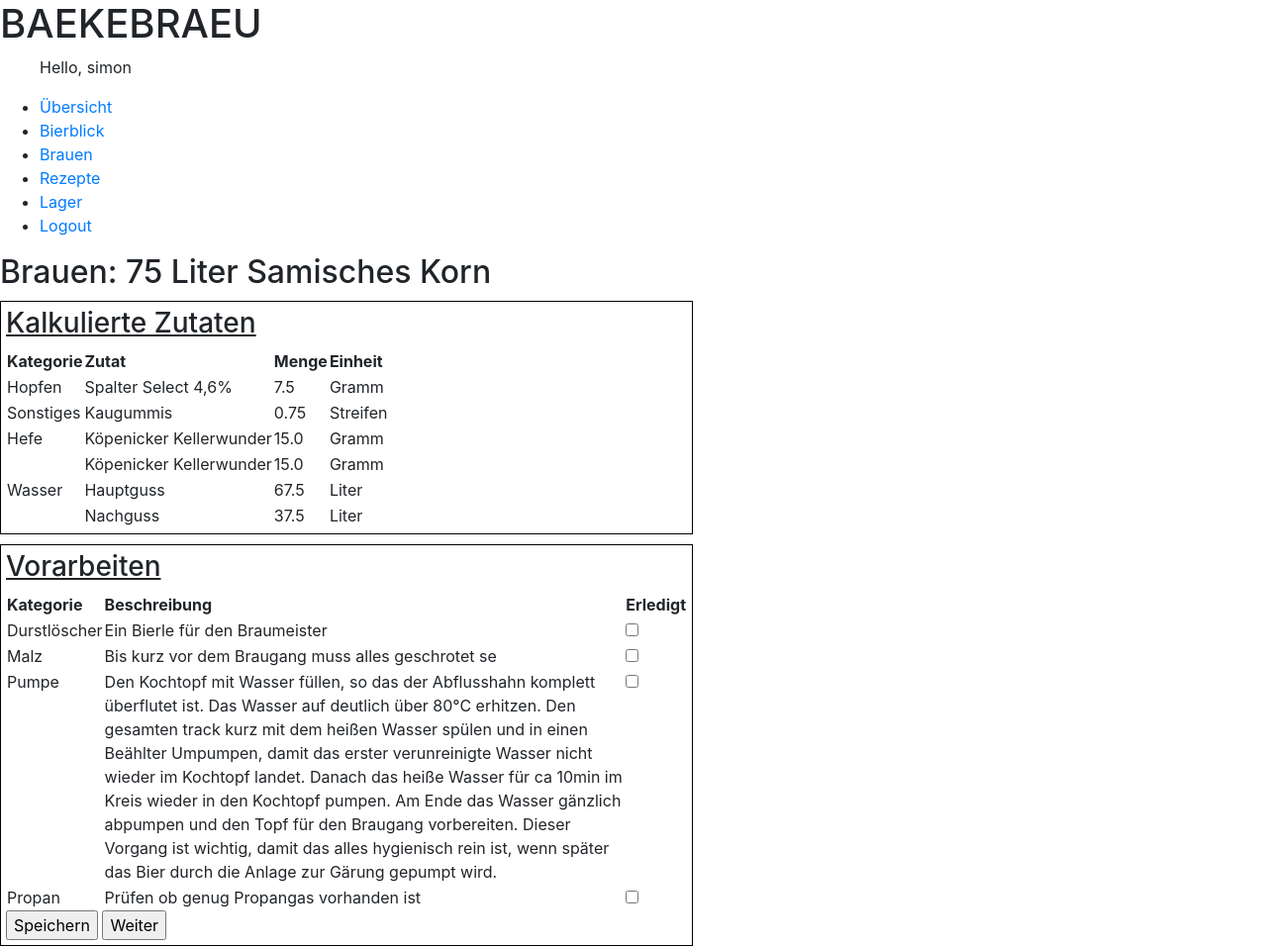
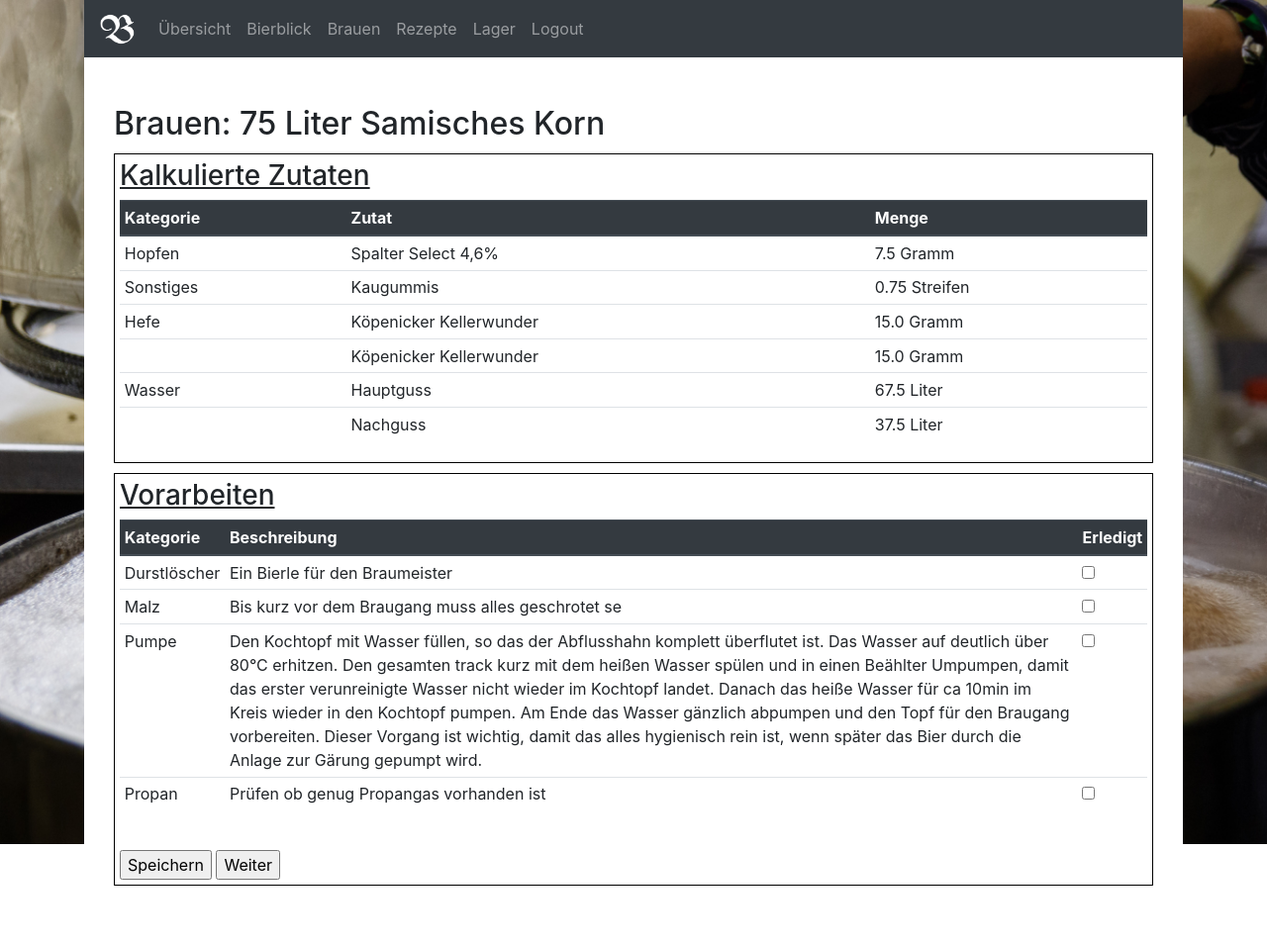
Before and after one commit to honigwald/rathsnetz, a Django app: page /brewing/6/ in a window 1280 px wide. Shown: the whole page at 99% size. After the commit the page ends 895 px from the top, so only its background shows below. Run offline with Django 3.2, Linux system fonts and the light colour scheme; a user stored in the database is signed in; data comes from the database, SQL or seed files in the repository; both versions use the stored data as it was after the commit; some libraries are stand-ins or nearby versions.

Commit message:
working at frontend.

```diff
--- a/brewery/models.py
+++ b/brewery/models.py
@@ -22,8 +22,9 @@ class Storage(models.Model):
     type = models.ForeignKey(Type, on_delete=models.CASCADE)
     unit = models.ForeignKey(Unit, on_delete=models.CASCADE)
     amount = models.FloatField()
-    threshold = models.IntegerField(default=-1)
-    warning = models.BooleanField(default=False)
+    threshold = models.BooleanField(default=False)
+    warning = models.IntegerField(default=-1)
+    danger = models.IntegerField(default=-1)
 
     def __str__(self):
         return self.name
--- a/brewery/templates/brewery/base.html
+++ b/brewery/templates/brewery/base.html
@@ -19,25 +19,41 @@
     <script src="https://cdn.datatables.net/1.10.22/js/jquery.dataTables.min.js"> </script>
     <script src="https://cdn.datatables.net/1.10.22/js/dataTables.bootstrap4.min.js"> </script>
 </head>
-<body>
 
-<h1>BAEKEBRAEU</h1>
-<ul>
+{% load static %}
+<body class="bg-image"
+      style="   background-image: url('{% static 'brewery/img/bg.jpg' %}');
+                background-size: 100%;
+                background-repeat: no-repeat;
+            "
+>
+    <div class="container">
+        <header>
+            <nav class="navbar navbar-expand-sm bg-dark navbar-dark navbar-fixed-top">
+                <a class="navbar-brand" href="{% url 'index' %}">
+                    <img src="{% static 'brewery/img/logo-white.png' %}" alt="Logo" style="width:35px;">
+                </a>
+                <ul class="navbar-nav">
                     {% if user.is_authenticated %}
-    <p>Hello, {{ user.username }}</p>
-        <li><a href='{% url 'index' %}'>Übersicht</a></li>
-        <li><a href='{% url 'keg' %}'>Bierblick</a></li>
-        <li><a href='{% url 'brewing_overview' %}'>Brauen</a></li>
-        <li><a href='{% url 'recipe' %}'>Rezepte</a></li>
-        <li><a href='{% url 'storage' %}'>Lager</a></li>
-        <li><a href='{% url 'logout' %}'>Logout</a></li>
+                    <li class="nav-item"><a class="nav-link " href='{% url 'index' %}'>Übersicht</a></li>
+                    <li class="nav-item"><a class="nav-link " href='{% url 'keg' %}'>Bierblick</a></li>
+                    <li class="nav-item"><a class="nav-link " href='{% url 'brewing_overview' %}'>Brauen</a></li>
+                    <li class="nav-item"><a class="nav-link " href='{% url 'recipe' %}'>Rezepte</a></li>
+                    <li class="nav-item"><a class="nav-link " href='{% url 'storage' %}'>Lager</a></li>
+                    <li class="nav-item"><a class="nav-link " href='{% url 'logout' %}'>Logout</a></li>
                     {% else %}
-    <p>Hello Anonymous</p>
-    <li><a href='{% url 'login' %}'>Login</a></li>
+                    <li class="nav-item"><a class="nav-link" href='{% url 'login' %}'>Login</a></li>
                     {% endif %}
                 </ul>
-
+            </nav>
+        </header>
+        <div class="container bg-white pt-5 pb-5">
     {% block content %}
     {% endblock content %}
+        </div>
+    </div>
+    <script>
+        $('#datatable').DataTable();
+    </script>
 </body>
 </html>
--- a/brewery/templates/brewery/brewing.html
+++ b/brewery/templates/brewery/brewing.html
@@ -1,18 +1,19 @@
 {% extends 'brewery/base.html' %}
 {% block content %}
+
+<div class="container-sm">
     <h2>Brauen: {{ charge.amount }} Liter {{ charge.recipe }}</h2>
-
     {% if charge and charge.preps_finished %}
         <u>Rezept:</u> {{ charge.recipe.name }} <br>
         <u>Menge:</u> {{ charge.amount }} Liter <br>
         <u>Braumeister:</u> {{ charge.brewmaster }}
 
-    <div style="margin-top:10px; padding:5px; max-width:700px; border:1px solid black;">
+        <div style="margin-top:10px; padding:5px; border:1px solid black;">
             <h3><u>Aktuell:</u></h3>
             <form action="" method="post">
                 {% csrf_token %}
-            <table>
-                <thead>
+                <table class="table table-sm table-hover" style="vertical-align:top;">
+                    <thead class="thead-dark">
                     <tr>
                         <th>Schritt</th> <th>Titel</th> <th>Beschreibung</th> <th>Zutaten</th> <th>Menge</th> <th>Dauer</th> <th>Notizen</th>
                     </tr>
@@ -22,9 +23,17 @@
                         <td>{{ step.step }}</td>
                         <td>{{ step.title }}</td>
                         <td>{{ step.description }}</td>
+                        {% if step.ingredient %}
                             <td>{{ step.ingredient }}</td>
                             <td>{{ step.amount }}</td>
+                        {% else %}
+                            <td></td><td></td>
+                        {% endif %}
+                        {% if step.duration %}
                             <td>{{ step.duration }}</td>
+                        {% else %}
+                            <td></td>
+                        {% endif %}
                         <td>{{ form.comment }}</td>
                     </tr>
                     </tbody>
@@ -51,9 +60,11 @@
             <br/>
         </div>
 
-    <h3>Protokoll</h3>
-    <table>
-        <thead>
+        <br><br>
+        <div style="margin-top:10px; padding:5px; border:1px solid black;">
+            <h3><u>Protokoll:</u></h3>
+            <table class="table table-sm table-hover" style="vertical-align:top;">
+                <thead class="thead-dark">
                     <tr>
                         <th>Schritt</th> <th>Titel</th> <th>Beschreibung</th> <th>Zutaten</th> <th>Menge</th> <th>Dauer</th> <th>Start</th> <th>Ende</th> <th>Notizen</th>
                     </tr>
@@ -74,14 +85,18 @@
                 {% endfor %}
                 </tbody>
             </table>
+        </div>
+
         {% elif charge and not charge.preparations %}
-<div style="margin-top:10px; padding:5px; max-width:700px; border:1px solid black;">
+        <div style="margin-top:10px; padding:5px; border:1px solid black;">
             <h3><u>Kalkulierte Zutaten</u></h3>
-    <table style="vertical-align:top;">
+            <table class="table table-sm table-hover" style="vertical-align:top;">
+                <thead class="thead-dark">
                     <tr>
-            <th>Kategorie</th><th>Zutat</th><th>Menge</th><th>Einheit</th>
+                        <th>Kategorie</th><th>Zutat</th><th>Menge</th>
                     </tr>
                 {% for key, value in ingredients.items %}
+                </thead>
                 <tr>
                     <td>{{ key }} </td>
                     {% for ingr in value %}
@@ -89,22 +104,23 @@
                             </tr><tr><td></td>
                         {% endif %}
                         <td>{{ ingr.0 }}</td>
-                <td>{{ ingr.1 }}</td>
-                <td>{{ ingr.2 }}</td>
+                        <td>{{ ingr.1 }} {{ ingr.2 }}</td>
                     {% endfor %}
                 </tr>
                 {% endfor %}
             </table>
         </div>
 
-<div style="margin-top:10px; padding:5px; max-width:700px; border:1px solid black;">
+        <div style="margin-top:10px; padding:5px; border:1px solid black;">
             <h3><u>Vorarbeiten</u></h3>
             <form action="" method="post">
                 {% csrf_token %}
-    <table align="left">
+                <table class="table table-hover table-sm">
+                    <thead class="thead-dark">
                         <tr>
                             <th>Kategorie</th><th>Beschreibung</th><th>Erledigt</th>
                         </tr>
+                    </thead>
                     {% for p, f in list %}
                     <tr style="vertical-align:top;">
                         <td>{{ p.preparation.short }}</td>
@@ -134,5 +150,6 @@
             <input type="submit" name="create" value="Erstellen">
         </form>
     {% endif %}
+</div>
 
 {% endblock content %}
--- a/rathsnetz/settings.py
+++ b/rathsnetz/settings.py
@@ -119,6 +119,7 @@ USE_TZ = True
 # https://docs.djangoproject.com/en/3.1/howto/static-files/
 
 STATIC_URL = '/static/'
+STATICFILES_DIRS = ('/home/simon/Documents/develop/develop/django/rathsnetz/static',)
 
 LOGIN_REDIRECT_URL = '/'
 LOGOUT_REDIRECT_URL = '/'
--- a/rathsnetz/urls.py
+++ b/rathsnetz/urls.py
@@ -15,9 +15,11 @@ Including another URLconf
 """
 from django.contrib import admin
 from django.urls import include, path
+from django.contrib.staticfiles.urls import staticfiles_urlpatterns
 
 urlpatterns = [
     path('', include('brewery.urls')),
     path('admin/', admin.site.urls),
     path('accounts/', include('django.contrib.auth.urls'))
 ]
+urlpatterns += staticfiles_urlpatterns()
```
Also changed, not shown: brewery/templates/brewery/brewing_overview.html (+8 -14 lines), brewery/templates/brewery/fermentation.html (+6 -4 lines), brewery/templates/brewery/index.html (+6 -5 lines), brewery/templates/brewery/keg.html (+5 -2 lines), brewery/templates/brewery/protocol.html (+7 -4 lines), brewery/templates/brewery/recipe.html (+11 -9 lines), brewery/templates/brewery/storage.html (+11 -10 lines), db.sqlite3, static/brewery/img/bg.jpg (added), static/brewery/img/logo-black.png (added), static/brewery/img/logo-white.png (added). Lines whose indentation alone changed are shown as unchanged.
